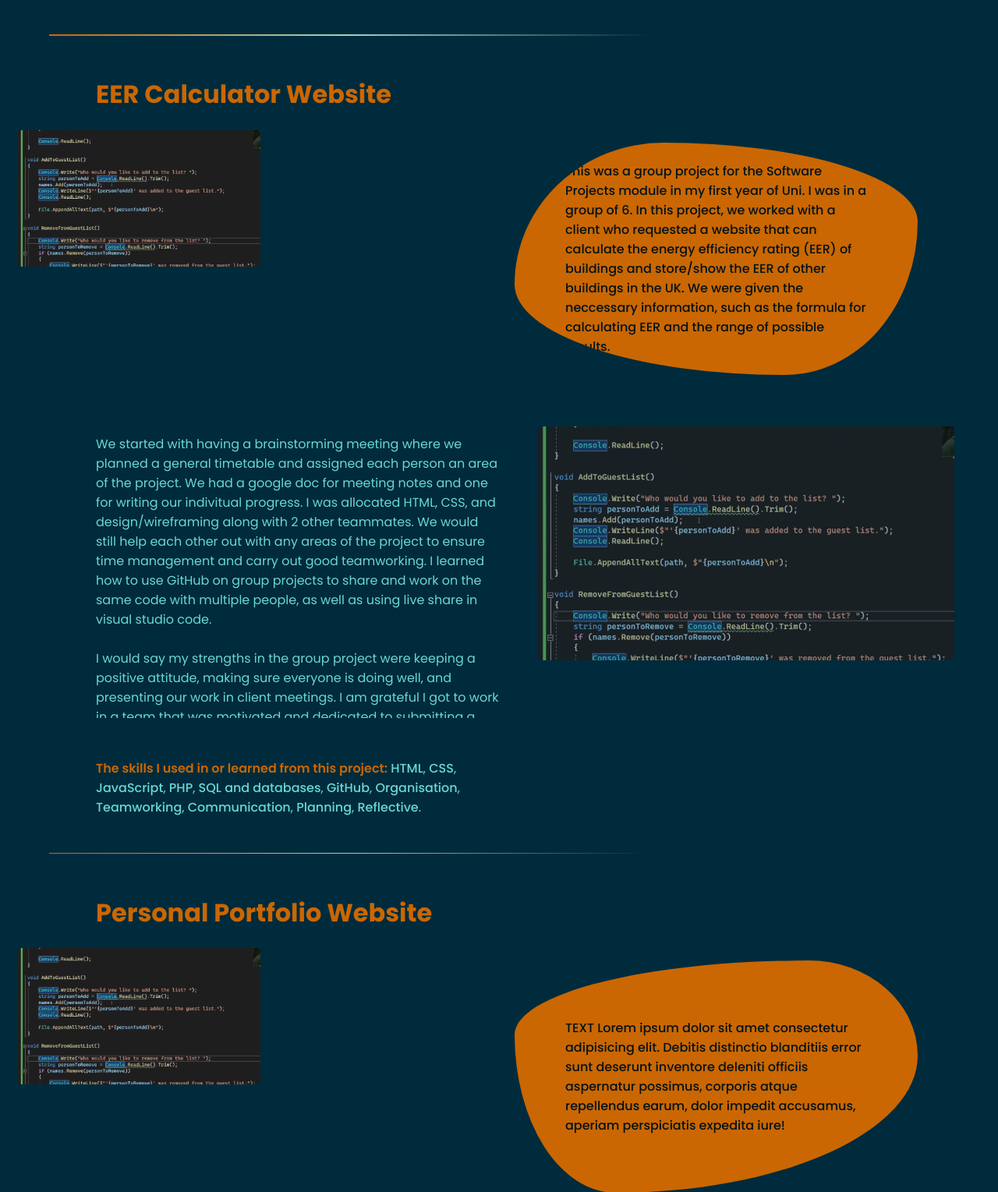
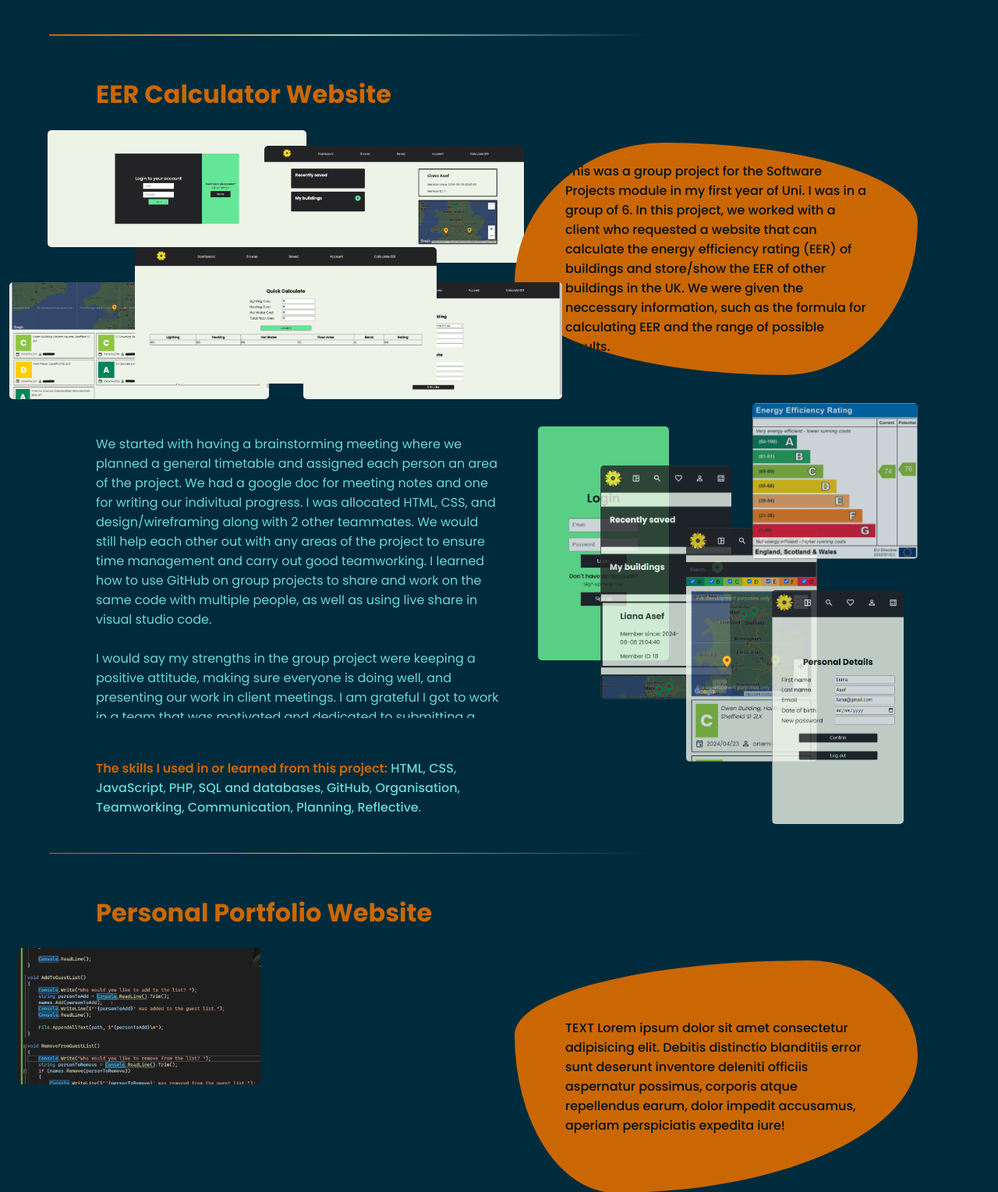
Before and after one commit to liana1402/Personal-Portfolio, a PHP site: page /projects.html in a window 1280 px wide; the page is wider, and only the part inside the window is pictured. Shown: the part 3526-5055 px from the top of that part at 78% size. Run offline with PHP 8.4, Linux system fonts and the light colour scheme; some libraries are stand-ins or nearby versions.

Commit message:
completed EER project

```diff
--- a/projects.html
+++ b/projects.html
@@ -137,14 +137,22 @@
             <h1>EER Calculator Website</h1>
             <div class="project-card-content">
                 <div class="grid-images-1">
-                    <img class="main-project-image" src="images/test.png">
+                    <img id="EERlogin" src="images/EER/login.png" alt="login page">
+                    <img id="EERdashboard" src="images/EER/dashboard.png" alt="dashboard page">
+                    <img id="EERbrowse" src="images/EER/browse.png" alt="browse page">
+                    <img id="EERcalculate" src="images/EER/calculate.png" alt="calculate page">
+                    <img id="EERadd" src="images/EER/add.png" alt="add page">
                 </div>
                 <p class="grid-text-1 back2">This was a group project for the Software Projects module in my first year of Uni. I was in a group of 6. In this project, we worked with a client who requested a website that can calculate the energy efficiency rating (EER) of buildings and store/show the EER of other buildings in the UK. We were given the neccessary information, such as the formula for calculating EER and the range of possible results.</p>
                 <p class="grid-text-2">We started with having a brainstorming meeting where we planned a general timetable and assigned each person an area of the project. We had a google doc for meeting notes and one for writing our indivitual progress. I was allocated HTML, CSS, and design/wireframing along with 2 other teammates. We would still help each other out with any areas of the project to ensure time management and carry out good teamworking. I learned how to use GitHub on group projects to share and work on the same code with multiple people, as well as using live share in visual studio code.
                     <br><br>I would say my strengths in the group project were keeping a positive attitude, making sure everyone is doing well, and presenting our work in client meetings. I am grateful I got to work in a team that was motivated and dedicated to submitting a high quality project.
                     </p>
                 <div class="grid-images-2">
-                    <img src="images/test.png">
+                    <img id="EERloginmobile" src="images/EER/loginmobile.png" alt="login page">
+                    <img id="EERdashboardmobile" src="images/EER/dashboardmobile.png" alt="dashboard page">
+                    <img id="EERbrowsemobile" src="images/EER/browsemobile.png" alt="browse page">
+                    <img id="EERedit" src="images/EER/editmobile.png" alt="edit page">
+                    <img id="EERrange" src="images/EER/range.png" alt="eer range">
                 </div>
                 <div  class="grid-text-3">
                     <p><span class="color-red">The skills I used in or learned from this project:</span> <a href="skills.html#computing-skills">HTML</a>, <a href="skills.html#computing-skills">CSS</a>, <a href="skills.html#computing-skills">JavaScript</a>, <a href="skills.html#computing-skills">PHP</a>, <a href="skills.html#computing-skills">SQL and databases</a>, <a href="skills.html#computing-skills">GitHub</a>, <a href="skills.html#personal-skills">Organisation</a>, <a href="skills.html#personal-skills">Teamworking</a>, <a href="skills.html#personal-skills">Communication</a>, <a href="skills.html#personal-skills">Planning</a>, <a href="skills.html#personal-skills">Reflective</a>.</p>
--- a/styles/mobile.css
+++ b/styles/mobile.css
@@ -293,6 +293,15 @@ body ul{
     grid-column: 1 / span 3;
     margin-top: 45px;
 }
+#EERbrowse{
+    grid-column: 1;
+    margin-top: 45px;
+    height: 150px;
+}
+#EERlogin{
+    grid-column: 1 / span 2;
+    height: 150px;
+}
 
 /* column start 2 */
 #RMpantry{
@@ -303,12 +312,19 @@ body ul{
     grid-column: 2 / span 2;
     height: 190px;
 }
-
+#EERcalculate{
+    grid-column: 2 / span 2;
+    z-index: 2;
+}
 /* column start 3 */
 #RMaddingredient, #Cantorhome2, #map{
     grid-column: 3 / span 2;
 }
-
+#EERdashboard{
+    grid-column: 3 / span 2;
+    height: 150px;
+    margin-top: 20px;
+}
 /* column start 4 */
 #RMwhattocook{
     grid-column: 4;
@@ -322,6 +338,12 @@ body ul{
     grid-column: 4;
     margin-top: 45px;
 }
+#EERadd{
+    grid-column: 4;
+    margin-top: 45px;
+    height: 150px;
+    z-index: 1;
+}
 
 #compcourse, #map{
     margin-top: 35px;
@@ -329,6 +351,7 @@ body ul{
 .grid-images-1 img:hover{
     transition: 0.4s;
     scale: 1.2;
+    z-index: 5;
 }
 .grid-text-1{
     grid-column-start: 2;
@@ -394,6 +417,23 @@ body ul{
 #BTnotes2{
     bottom: 0;
     right: 0;
+}
+#EERdashboardmobile{
+    left: 110px;
+    top: 80px;
+}
+#EERbrowsemobile{
+    left: 220px;
+    top: 160px;
+}
+#EERedit{
+    left: 330px;
+    top: 240px;
+}
+#EERrange{
+    right: 0;
+    top: 0;
+    height: 200px;
 }
 
 .grid-images-2 img:hover{
```
Also changed, not shown: images/EER/add.png (added), images/EER/browse.png (added), images/EER/browsemobile.png (added), images/EER/calculate.png (added), images/EER/dashboard.png (added), images/EER/dashboardmobile.png (added), images/EER/editmobile.png (added), images/EER/login.png (added), images/EER/loginmobile.png (added), images/EER/range.png (added).
